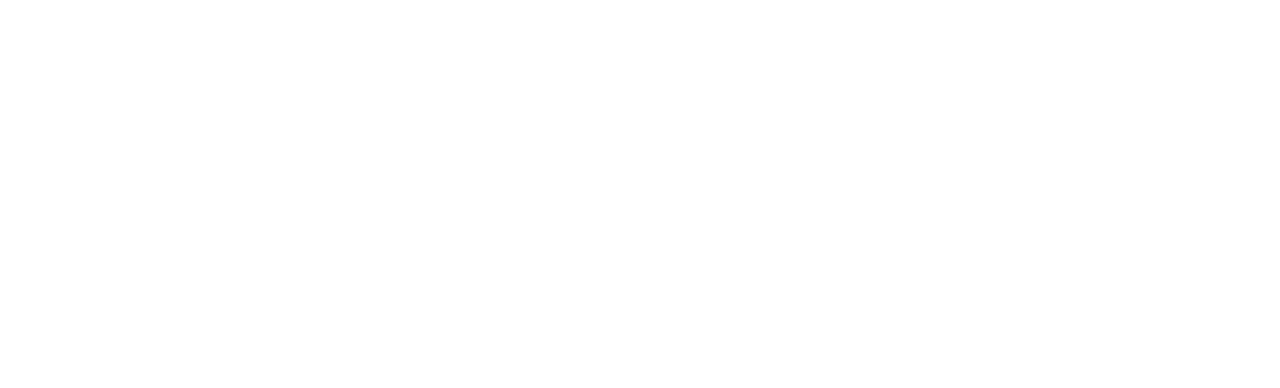
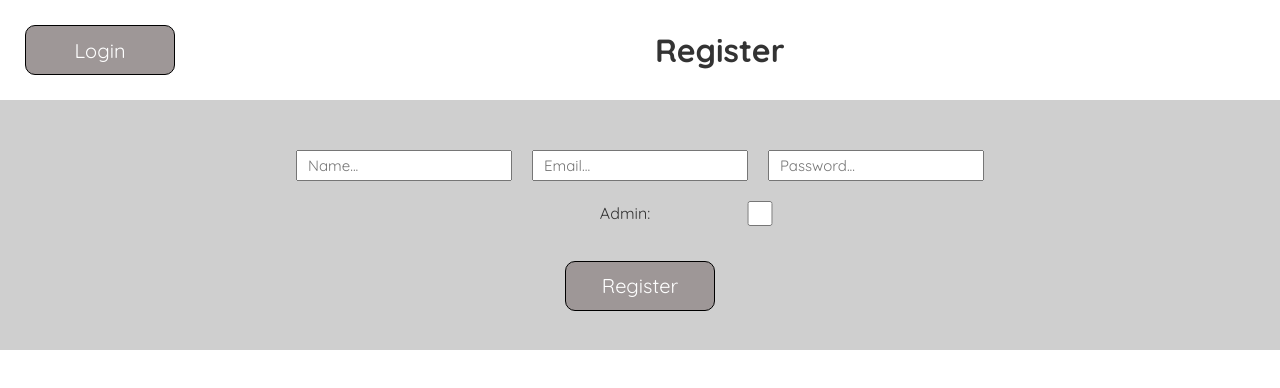
Before and after one commit to advanced-computer-lab/Bread-Board, a React (Create React App) app: page /register in a window 1280 px wide. Before the commit this address had no page. Shown: the top 388 px of the page. Built offline with nearby package versions, Linux system fonts and the light colour scheme.

Commit message:
Sprint 1

```diff
--- a/src/App.css
+++ b/src/App.css
@@ -87,6 +87,36 @@
 }
 
 .LoginInputs button {
+  border: none;
+  width: 150px;
+  height: 50px;
+  background-color: rgb(158, 151, 151);
+  color: white;
+  border-radius: 10px;
+  font-size: 20px;
+  border: 1px solid black;
+  margin: 25px;
+}
+
+.RegisterInputs {
+  height: 250px;
+  width: 100%;
+  display: flex;
+  justify-content: center;
+  align-items: center;
+  flex-direction: column;
+  background-color: rgb(207, 207, 207);
+}
+
+.RegisterInputs input {
+  width: 200px;
+  height: 25px;
+  font-size: 15px;
+  margin: 10px;
+  padding-left: 10px;
+}
+
+.RegisterInputs button {
   border: none;
   width: 150px;
   height: 50px;
@@ -201,6 +231,15 @@
   color: white;
 }
 
+.Register {
+  display: flex;
+  justify-content: center;
+  margin-top: 30px;
+  margin-left: 455px;
+  margin-bottom: 30px;
+  color: white;
+}
+
 .Home {
   display: flex;
   flex-direction: column;
@@ -309,6 +348,13 @@
   margin-top: 25px;
 }
 
+.checkBox {
+  display: flex;
+  justify-content: center;
+  align-items: center;
+  margin-left: 190px;
+}
+
 button:hover {
   cursor: pointer;
 }
--- a/src/App.js
+++ b/src/App.js
@@ -1,12 +1,8 @@
 import "./App.css";
-import {
-  BrowserRouter as Router,
-  Route,
-  Routes,
-  Navigate,
-} from "react-router-dom";
+import { BrowserRouter as Router, Route, Routes } from "react-router-dom";
 import Home from "./Components/Home";
 import Login from "./Components/Login";
+import Register from "./Components/Register";
 import CreateFlight from "./Components/CreateFlight";
 import SearchFlight from "./Components/SearchFlight";
 import DeleteFlight from "./Components/DeleteFlight";
@@ -16,9 +12,9 @@
   return (
     <Router>
       <Routes>
-        <Route path="/" element={<Navigate replace to="/login" />} />
-        <Route path="/login" element={<Login />} />
+        <Route path="/" element={<Login />} />
         <Route path="/home" element={<Home />} />
+        <Route path="/register" element={<Register />} />
         <Route path="/create" element={<CreateFlight />} />
         <Route path="/search" element={<SearchFlight />} />
         <Route path="/update" element={<UpdateFlight />} />
--- a/src/Components/Login.js
+++ b/src/Components/Login.js
@@ -10,6 +10,9 @@
   const [password, setPassword] = useState("");
 
   const login = () => {
+    if (email == "" || password == "") {
+      alert("Please fill all fields!!!");
+    } else {
       axios
         .post("http://localhost:8000/login", {
           email: email,
@@ -22,6 +25,11 @@
             alert(result.data);
           }
         });
+    }
+  };
+
+  const register = () => {
+    navigate("/register");
   };
 
   useEffect(() => {
@@ -58,7 +66,10 @@
               setPassword(event.target.value);
             }}
           />
+          <div>
             <button onClick={login}>Login</button>
+            <button onClick={register}>Register</button>
+          </div>
         </div>
       </div>
     </div>
--- /dev/null
+++ b/src/Components/Register.js
@@ -0,0 +1,103 @@
+import { useState, useEffect } from "react";
+import { useNavigate } from "react-router-dom";
+import axios from "axios";
+import "../App.css";
+
+function Register() {
+  const navigate = useNavigate();
+
+  const [name, setName] = useState("");
+  const [email, setEmail] = useState("");
+  const [password, setPassword] = useState("");
+  const [admin, setAdmin] = useState(false);
+
+  const login = () => {
+    navigate(-1);
+  };
+
+  const register = () => {
+    if (name == "" || email == "" || password == "") {
+      alert("Please fill all fields!!!");
+    } else {
+      axios
+        .post("http://localhost:8000/register", {
+          name: name,
+          email: email,
+          password: password,
+          admin: admin,
+        })
+        .then((result) => {
+          if (result.data.name == "ValidationError") {
+            alert("Email already exists!!!");
+          } else {
+            navigate(-1);
+          }
+        });
+    }
+  };
+
+  useEffect(() => {
+    const listener = (event) => {
+      if (event.code === "Enter") {
+        event.preventDefault();
+        register();
+      }
+    };
+    document.addEventListener("keydown", listener);
+    return () => {
+      document.removeEventListener("keydown", listener);
+    };
+  });
+
+  return (
+    <div>
+      <div className="HeaderContainer">
+        <div className="HeaderButton">
+          <button onClick={login}>Login</button>
+        </div>
+        <div className="Register">
+          <h1>Register</h1>
+        </div>
+      </div>
+      <div className="App">
+        <div className="RegisterInputs">
+          <div>
+            <input
+              type="text"
+              placeholder="Name..."
+              onChange={(event) => {
+                setName(event.target.value);
+              }}
+            />
+            <input
+              type="text"
+              placeholder="Email..."
+              onChange={(event) => {
+                setEmail(event.target.value);
+              }}
+            />
+            <input
+              type="password"
+              placeholder="Password..."
+              onChange={(event) => {
+                setPassword(event.target.value);
+              }}
+            />
+          </div>
+          <div className="checkBox">
+            Admin:
+            <input
+              type="checkbox"
+              onChange={(event) => {
+                setAdmin(event.target.checked);
+              }}
+            />
+          </div>
+          <button onClick={register}>Register</button>
+        </div>
+      </div>
+    </div>
+  );
+}
+
+export default Register;
```
Also changed, not shown: src/backEnd/src/index.js (+18 -13 lines), src/backEnd/src/models/userModel.js (+24 -26 lines). Lines whose indentation alone changed are shown as unchanged.
